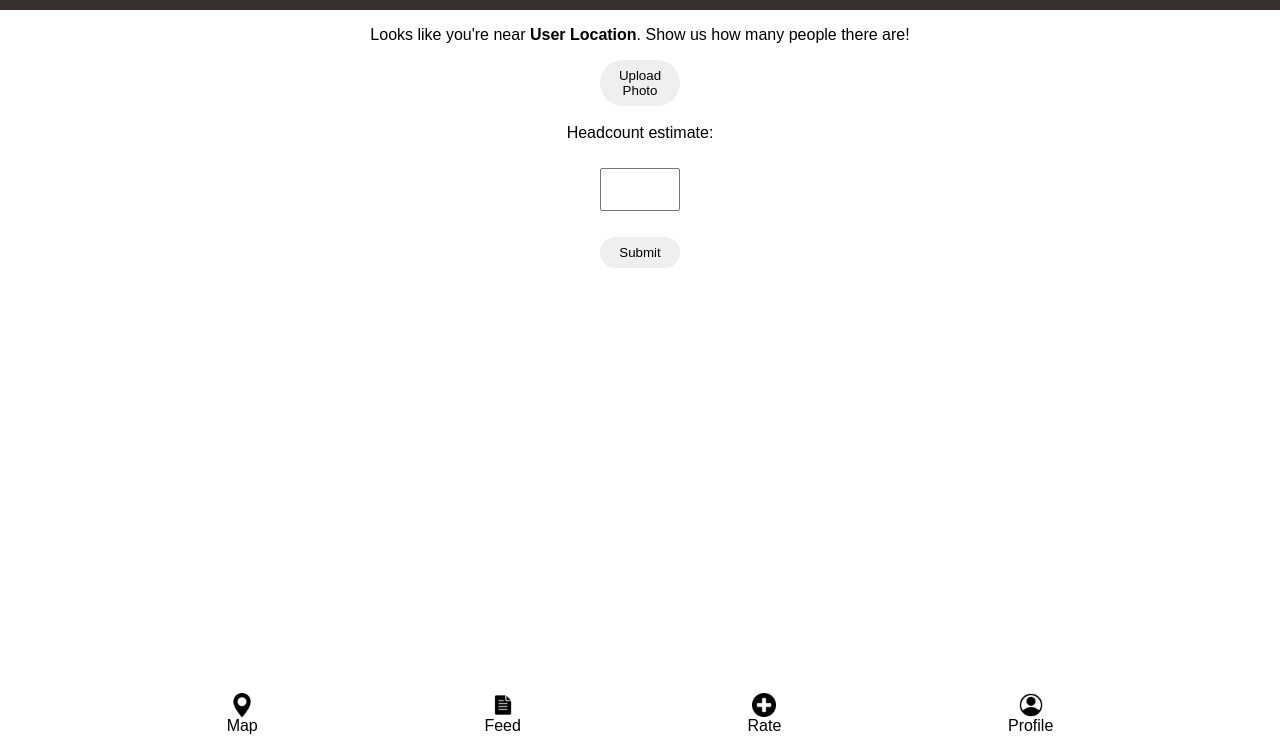
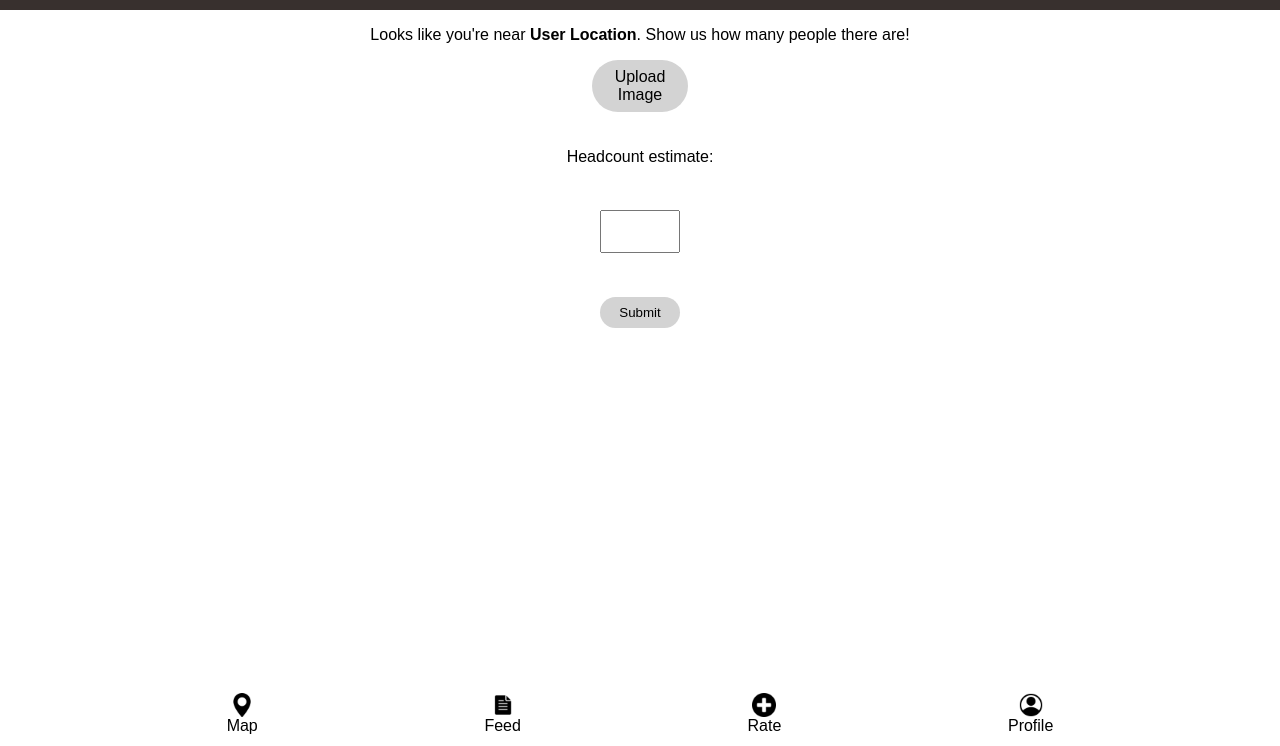
Before and after one commit to taeu0913/1800_202610_BBY21, a website built with Vite: page rate.html in a window 1280 px wide. Shown: the part 54-800 px from the top of the page. Built offline with nearby package versions, Linux system fonts and the light colour scheme.

Commit message:
change rate page

```diff
--- a/rate.html
+++ b/rate.html
@@ -12,7 +12,6 @@
   <!-- Other libraries go here -->
   <link rel="stylesheet" href="styles/style.css">
 
-
 </head>
 
 <body>
@@ -25,12 +24,20 @@
   <div class="content-wrapper">
     <div id="rate-content">
       <p>Looks like you're near <b id="user-location">User Location</b>. Show us how many people there are!</p>
-      <form action="/" method="POST">
-        <button id="upload-image-button">Upload Photo</button><br><br>
-        <label for="headcount">Headcount estimate:</label><br><br>
-        <input type="number" id="headcount-input" name="headcount" required size="7" /><br><br>
-        <input type="submit" id="submit-button" value="Submit">
-      </form>
+      <label for="upload-image" id="upload-image-button">
+        Upload Image
+      </label>
+
+      <input
+        id="upload-image"
+        type="file"
+        accept="image/*"
+        style="display: none;"
+      /> <br><br>
+      <!-- <button id="upload-image-button">Upload Photo</button><br><br> -->
+      <label for="headcount">Headcount estimate:</label><br><br>
+      <input type="number" id="headcount-input" name="headcount" required size="7" /><br><br>
+      <input type="submit" id="submit-button" value="Submit">
     </div>
   </div>
   <real-footer></real-footer>
--- a/styles/style.css
+++ b/styles/style.css
@@ -302,7 +302,7 @@ a.signup:hover {
 #rate-content {
   display: flex;
   flex-direction: column;
-  justify-content: center;
+  align-items: center;
   text-align: center;
   padding: 0rem 1.5rem;
 }
@@ -399,6 +399,7 @@ small {
 }
 
 #upload-image-button, #submit-button {
+  background: lightgrey;
   width: 5rem;
   padding: 0.5rem;
   border-radius: 3rem;
```
